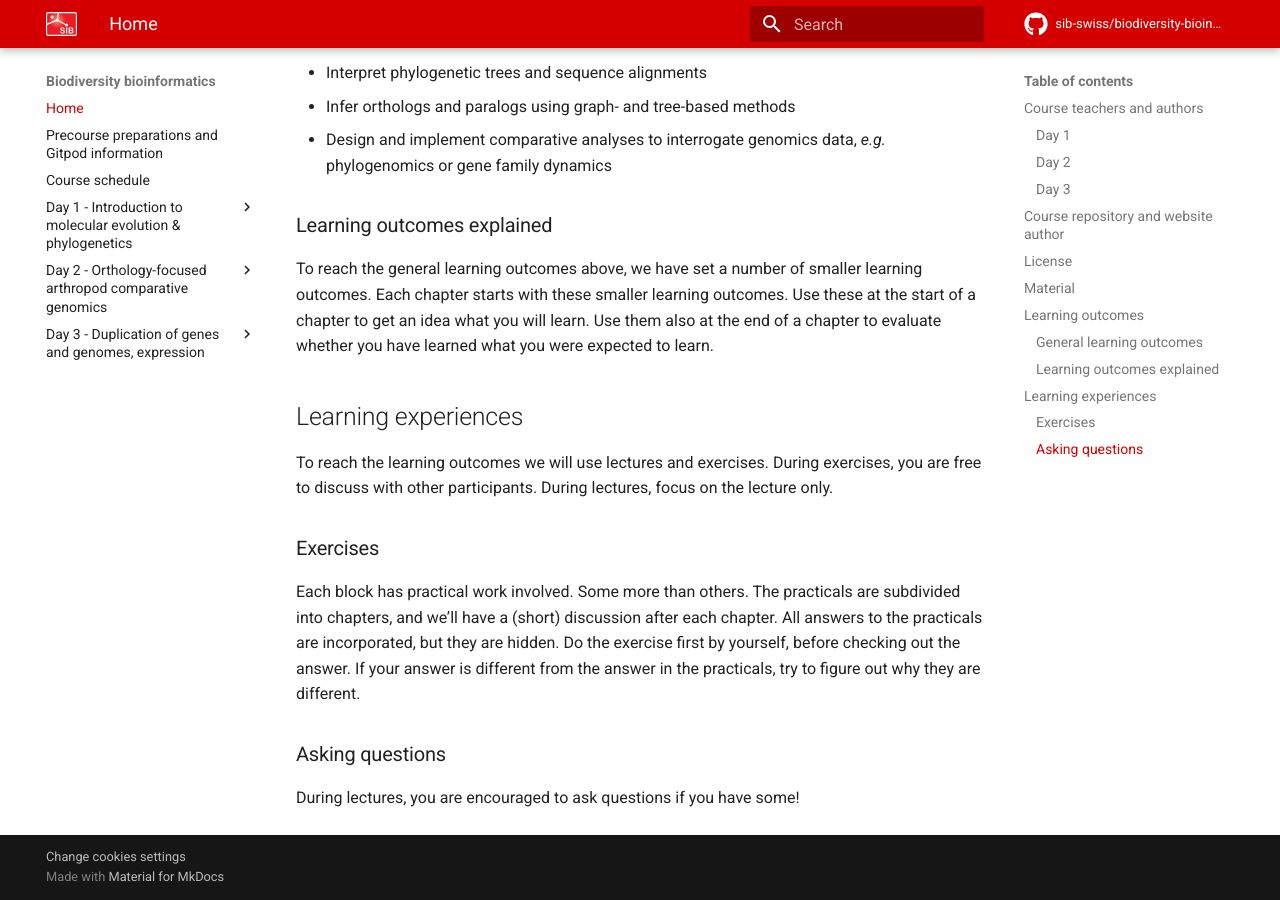
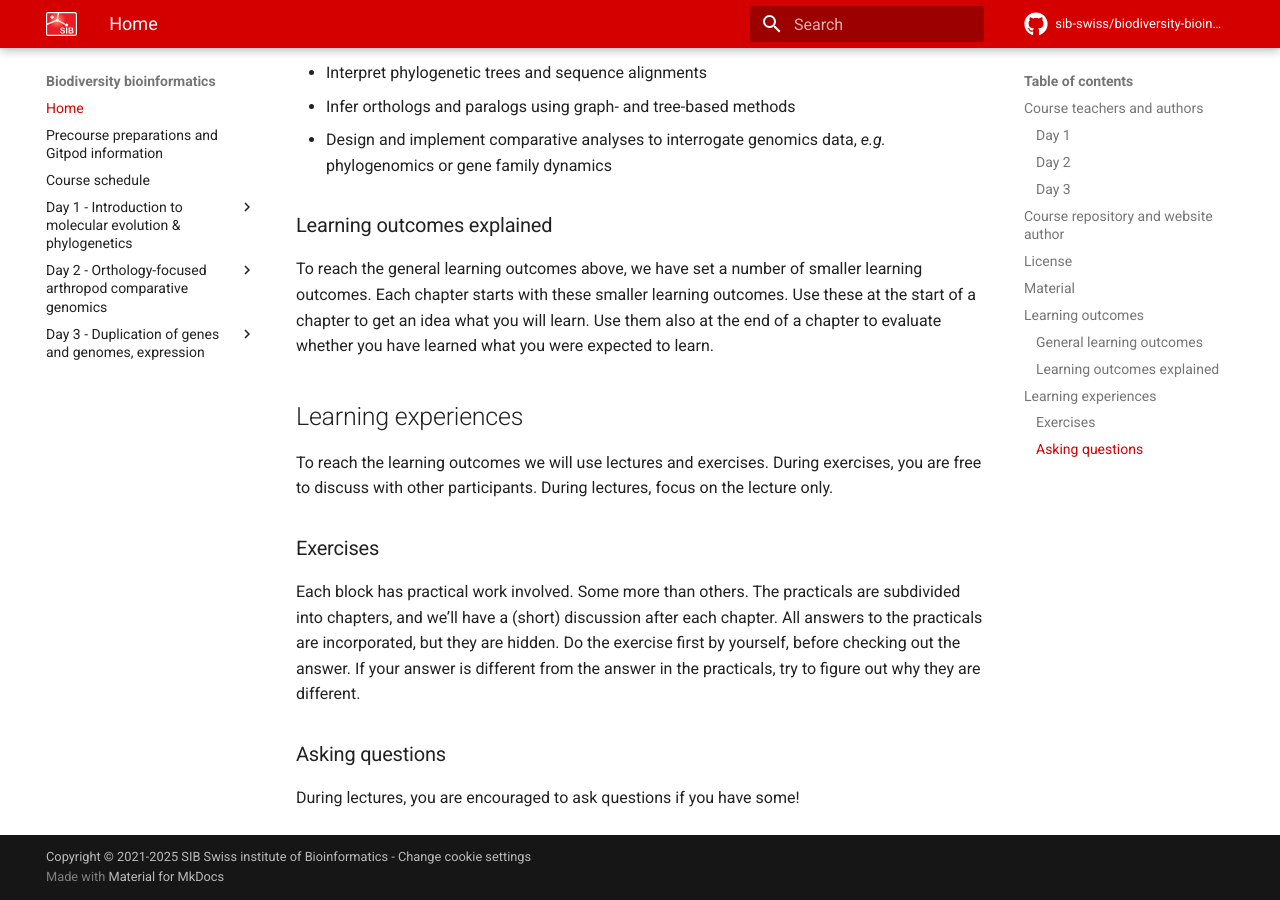
Before and after one commit to sib-swiss/biodiversity-bioinformatics, an MkDocs documentation site: the page built from docs/index.md, in a window 1280 px wide and 900 px high, scrolled down 1280 px. Built offline with MkDocs 1.6.1 and Material for MkDocs 9.7.7, drawn with Linux system fonts in a browser that asks for light colours; comment, search, counter and statistics services are not loaded; the version menu is left out.

```diff
--- a/mkdocs.yml
+++ b/mkdocs.yml
@@ -29,13 +29,15 @@ theme:
     repo: fontawesome/brands/github
   features:
     - announce.dismiss
+    - content.code.copy
 
 extra:
   version:
     provider: mike
 
 copyright:
-  <a href="#__consent">Change cookies settings</a>
+  Copyright &copy; 2021-2025 SIB Swiss institute of Bioinformatics -
+  <a href="#__consent">Change cookie settings</a>
 
 # Repository
 repo_name: sib-swiss/biodiversity-bioinformatics
```
Also changed, not shown: README.md (+1 -1 lines).
